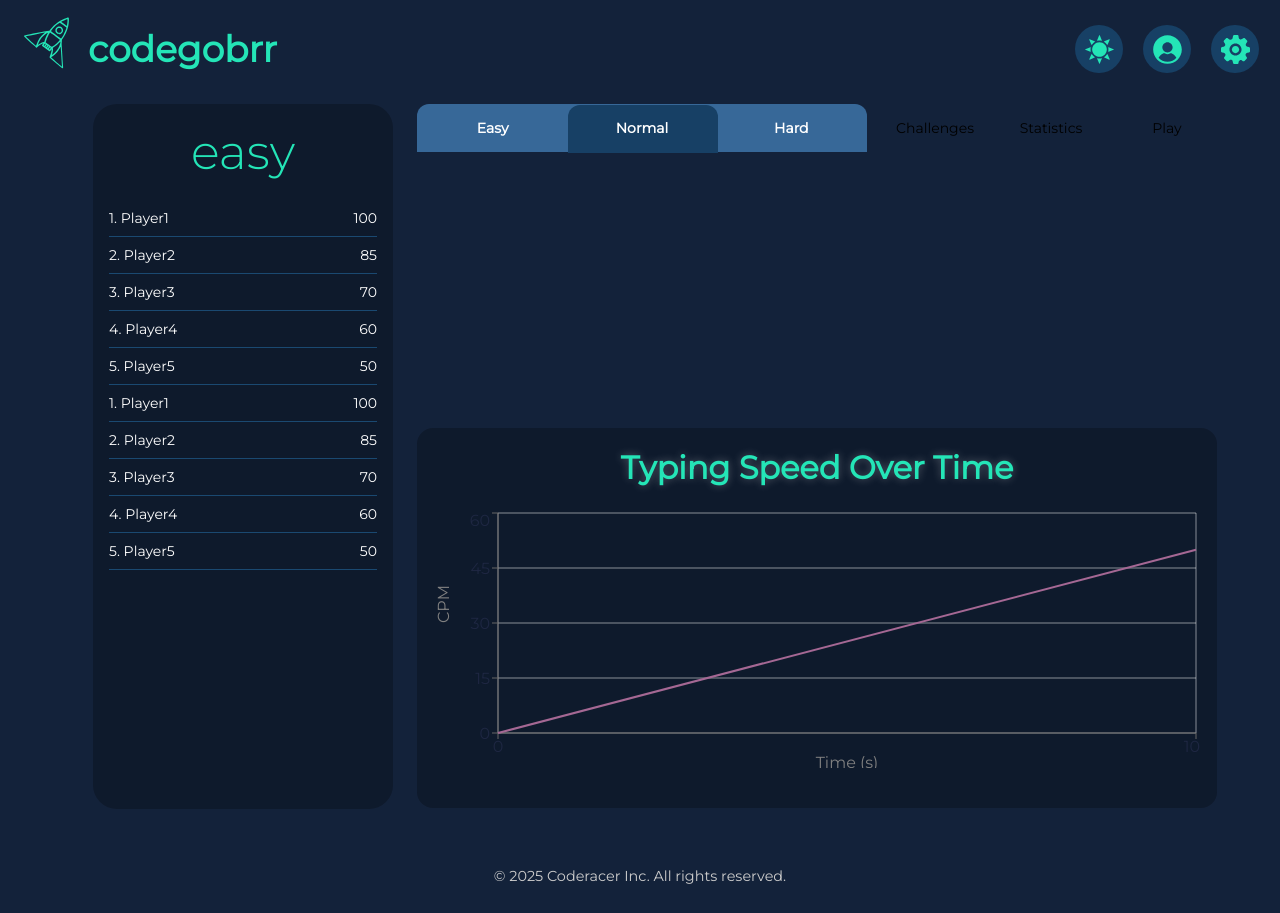
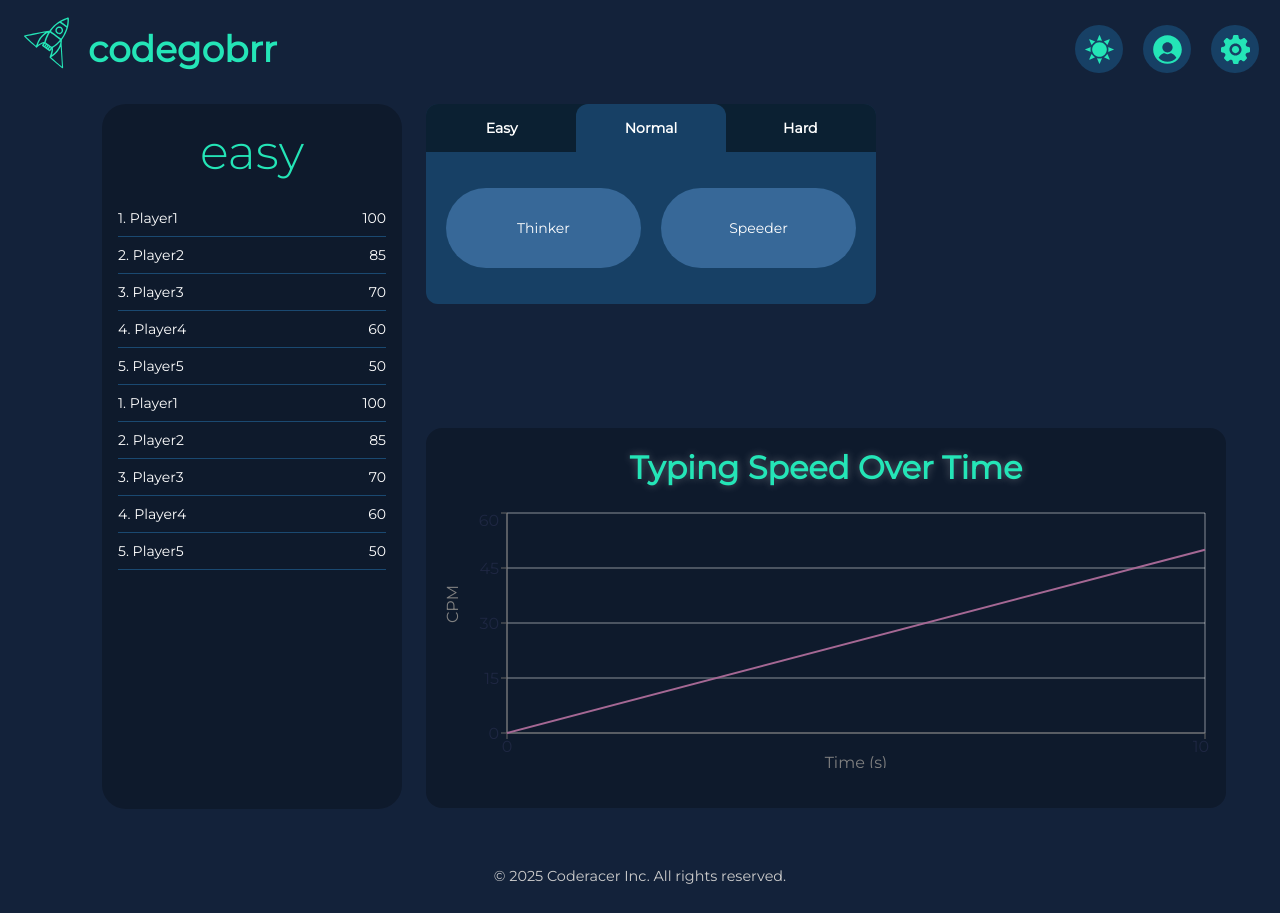
Before and after one commit to JavaBootcampJuly2025/Coderacer, a React (Create React App) app in the folder frontend/: page / in a window 1280 px wide. Built offline with nearby package versions, Linux system fonts and the light colour scheme.

Commit message:
Fixed Play button and diff select

```diff
--- a/frontend/src/components/RightPanel.jsx
+++ b/frontend/src/components/RightPanel.jsx
@@ -4,93 +4,90 @@ import LevelSwitch from './ui/LevelSwitch';
 import LanguageGrid from './LanguageGrid';
 import { useTheme } from '../styles/ThemeContext';
 
-// Configuration object for the RightPanel component
-const CONFIG = {
+// Configuration constants
+const PANEL_CONFIG = {
     panel: {
         width: '450px',
         height: '200px',
-        borderRadius: '10px',
-        backgroundColor: 'var(--leaderboard-bg)',
-        flexDirection: 'column',
-        className: 'flex',
+        borderRadius: '12px',
+        background: 'var(--primary-button)',
+        paddingX: '5',
     },
-    container: {
-        paddingX: '5',
-        spacingY: '5',
-        className: 'flex-grow flex flex-col justify-center',
-    },
-    buttonContainer: {
-        spacingX: '5',
-        className: 'flex justify-center',
-    },
-    buttons: [
-        {
-            label: 'Challenges',
-            path: '/challenges',
-            width: '24',
-            height: '12',
-            backgroundColor: 'var(--primary-button)',
-            hoverBackgroundColor: 'var(--primary-button-hover)',
+    buttons: {
+        spacing: '5',
+        default: {
+            width: '60',
+            height: '20',
+            textSize: 'sm',
+            font: 'montserrat',
+            background: 'var(--inbetween)',
+            hoverBackground: 'var(--primary-button-hover)',
             textColor: 'var(--text)',
-            font: 'montserrat',
-            fontSize: 'sm',
             borderRadius: 'full',
-            transition: 'colors duration-200',
-            className: 'flex items-center justify-center cursor-pointer',
+            transitionDuration: '200ms',
         },
-        {
-            label: 'Statistics',
-            path: '/statistics',
-            width: '24',
-            height: '12',
-            backgroundColor: 'var(--primary-button)',
-            hoverBackgroundColor: 'var(--primary-button-hover)',
-            textColor: 'var(--text)',
-            font: 'montserrat',
-            fontSize: 'sm',
-            borderRadius: 'full',
-            transition: 'colors duration-200',
-            className: 'flex items-center justify-center cursor-pointer',
-        },
-        {
-            label: 'Play',
-            path: '/level?id=1',
-            width: '24',
-            height: '12',
-            backgroundColor: 'var(--primary-button)',
-            hoverBackgroundColor: 'var(--primary-button-hover)',
-            textColor: 'var(--text)',
-            font: 'montserrat',
-            fontSize: 'sm',
-            borderRadius: 'full',
-            transition: 'colors duration-200',
-            className: 'flex items-center justify-center cursor-pointer',
-        },
-    ],
+        // Individual button overrides (optional)
+        variants: {
+            Play: {},
+            Challenges: {},
+            Statistics: {},
+        }
+    }
 };
 
 const RightPanel = () => {
     const navigate = useNavigate();
 
-    const handleNavigation = (path) => () => navigate(path);
+    const handlePlayClick = () => navigate('/level?id=1');
+    const handleChallengesClick = () => navigate('/challenges');
+    const handleStatisticsClick = () => navigate('/statistics');
+
+    const buttons = [
+        // { label: 'Challenges', onClick: handleChallengesClick },
+        { label: 'Thinker', onClick: handleStatisticsClick },
+        { label: 'Speeder', onClick: handlePlayClick },
+    ];
 
     return (
         <div
-            className={`w-${CONFIG.panel.width} h-${CONFIG.panel.height} rounded-${CONFIG.panel.borderRadius} bg-${CONFIG.panel.backgroundColor} ${CONFIG.panel.className} flex-column`}
+            className={`
+                w-[${PANEL_CONFIG.panel.width}]
+                h-[${PANEL_CONFIG.panel.height}]
+                rounded-[${PANEL_CONFIG.panel.borderRadius}]
+                bg-[${PANEL_CONFIG.panel.background}]
+                flex flex-col
+            `}
         >
             <LevelSwitch />
-            {/*<LanguageGrid />*/}
-            <div className={`${CONFIG.container.className} space-y-${CONFIG.container.spacingY} px-${CONFIG.container.paddingX}`}>
-                <div className={`${CONFIG.buttonContainer.className} space-x-${CONFIG.buttonContainer.spacingX}`}>
-                    {CONFIG.buttons.map((button, index) => (
-                        <button
-                            key={index}
-                            className={`w-${button.width} h-${button.height} bg-${button.backgroundColor} rounded-${button.borderRadius} text-${button.textColor} text-${button.fontSize} font-${button.font} hover:bg-${button.hoverBackgroundColor} transition-${button.transition} ${button.className}`}
-                            onClick={handleNavigation(button.path)}
-                        >
-                            {button.label}
-                        </button>
-                    ))}
+            <div className={`flex-grow flex flex-col justify-center space-y-${PANEL_CONFIG.buttons.spacing} px-${PANEL_CONFIG.panel.paddingX}`}>
+                <div className={`flex justify-center space-x-${PANEL_CONFIG.buttons.spacing}`}>
+                    {buttons.map(({ label, onClick }, index) => {
+                        const buttonConfig = {
+                            ...PANEL_CONFIG.buttons.default,
+                            ...PANEL_CONFIG.buttons.variants[label]
+                        };
+                        return (
+                            <button
+                                key={index}
+                                className={`
+                                    w-${buttonConfig.width}
+                                    h-${buttonConfig.height}
+                                    bg-[${buttonConfig.background}]
+                                    rounded-${buttonConfig.borderRadius}
+                                    flex items-center justify-center
+                                    text-[${buttonConfig.textColor}]
+                                    text-${buttonConfig.textSize}
+                                    font-${buttonConfig.font}
+                                    cursor-pointer
+                                    hover:bg-[${buttonConfig.hoverBackground}]
+                                    transition-colors duration-${buttonConfig.transitionDuration}
+                                `}
+                                onClick={onClick}
+                            >
+                                {label}
+                            </button>
+                        );
+                    })}
                 </div>
             </div>
         </div>
--- a/frontend/src/components/ui/LevelSwitch.jsx
+++ b/frontend/src/components/ui/LevelSwitch.jsx
@@ -7,7 +7,7 @@ const CONFIG = {
     panel: {
         width: '450px',
         height: '12',
-        backgroundColor: 'var(--inbetween)',
+        backgroundColor: 'var(--black)',
         borderRadius: '12px 12px 0 0', // Rounded top corners, square bottom
         borderColor: 'var(--transparent)',
     },
@@ -16,8 +16,8 @@ const CONFIG = {
         height: '12',
         backgroundColor: 'var(--primary-button)',
         borderRadius: '12px 12px 0 0',
-        borderColor: 'var(--transparent)',
-        transition: 'transform 0.4s cubic-bezier(0.68, -0.55, 0.265, 1.55)', // Fancier animation without scale
+        borderColor: 'var(--inbetween)',
+        transition: 'transform 0.1s ease-in-out', // Fancier animation without scale
     },
     button: {
         textColor: 'var(--text)',
@@ -44,7 +44,7 @@ const LevelSwitch = () => {
 
     const selectedIndex = options.indexOf(selected);
     const sliderStyle = {
-        transform: `translateX(${selectedIndex * parseInt(CONFIG.slider.width)}px)`,
+        transform: `translateX(${selectedIndex * parseInt(CONFIG.slider.width) - 1}px) translateY(-1px)`,
         backgroundColor: CONFIG.slider.backgroundColor,
         transition: CONFIG.slider.transition,
         borderRadius: CONFIG.slider.borderRadius,
@@ -53,7 +53,7 @@ const LevelSwitch = () => {
     return (
         <div
             className={`flex w-[${CONFIG.panel.width}] h-${CONFIG.panel.height} bg-[${CONFIG.panel.backgroundColor}] overflow-hidden border border-[${CONFIG.panel.borderColor}]`}
-            style={{ borderRadius: CONFIG.panel.borderRadius }} // Apply border radius directly
+            style={{ borderRadius: CONFIG.panel.borderRadius }}
         >
             <div
                 className={`absolute w-[${CONFIG.slider.width}] h-${CONFIG.slider.height}`}
@@ -66,10 +66,13 @@ const LevelSwitch = () => {
                     className={`relative flex-1 h-full flex items-center justify-center text-[${CONFIG.button.textColor}] font-${CONFIG.button.font} text-${CONFIG.button.fontSize} font-${CONFIG.button.fontWeight} z-${CONFIG.button.zIndex}`}
                 >
                     <div
-                        className={`absolute inset-0 opacity-0 hover:opacity-100 ${CONFIG.hoverOverlay.transition}`}
+                        className={`absolute inset-0 opacity-0 hover:opacity-100 ${CONFIG.hoverOverlay.transition} ${option === selected ? 'pointer-events-none' : ''}`}
                         style={{
                             backgroundColor: CONFIG.hoverOverlay.backgroundColor,
                             borderRadius: CONFIG.hoverOverlay.borderRadius,
+                            width: `calc(${CONFIG.slider.width} + 2px)`, // Increase by 2px (1px each side)
+                            height: `calc(${CONFIG.panel.height} + 2px)`, // Increase by 2px (1px each side)
+                            margin: '-1px', // Offset to extend 1px beyond button
                         }}
                     />
                     <span className="relative z-30 pointer-events-none">{option}</span>
--- a/frontend/src/styles/colors.js
+++ b/frontend/src/styles/colors.js
@@ -6,8 +6,8 @@ const themes = {
         incorrectChar: '#cd0b0b',
         unwrittenChar: '#2a6a9f', // Added for unwritten text
         caret: '#ffbe26',
-        primaryButton: '#20375c',
-        primaryButtonHover: '#293750',
+        primaryButton: '#1d365f',
+        primaryButtonHover: '#344e7a',
         background: '#13223A',
         text: '#fff',
         accent: '#24E5B7',
@@ -15,9 +15,11 @@ const themes = {
         border: 'rgba(255, 255, 255, 1)',
         footerText: '#ccc',
         borderGray: '#1a4971',
-        inbetween: '#213049',
+        inbetween: '#284475',
         light: '#164270',
-        transparent: 'rgba(0,0,0,0)'
+        transparent: 'rgba(0,0,0,0)',
+        black: 'rgba(0,0,0,0.5)',
+        sliderhover: '#293750'
     },
     light: {
         defaultChar: '#aaa',
@@ -36,7 +38,9 @@ const themes = {
         borderGray: '#555',
         inbetween: '#00234d',
         light: '#164270',
-        transparent: 'rgba(0,0,0,0)'
+        transparent: 'rgba(0,0,0,0)',
+        black: 'rgba(0,0,0,0.5)',
+        sliderhover: '#293750'
     },
 };
 
--- a/frontend/src/styles/global.css
+++ b/frontend/src/styles/global.css
@@ -17,4 +17,6 @@
     --inbetween: #376898;
     --light: #164270;
     --transparent: rgba(0,0,0,0);
+    --black: rgba(0,0,0,0.5);
+    --sliderhover: #293750;
 }
```
